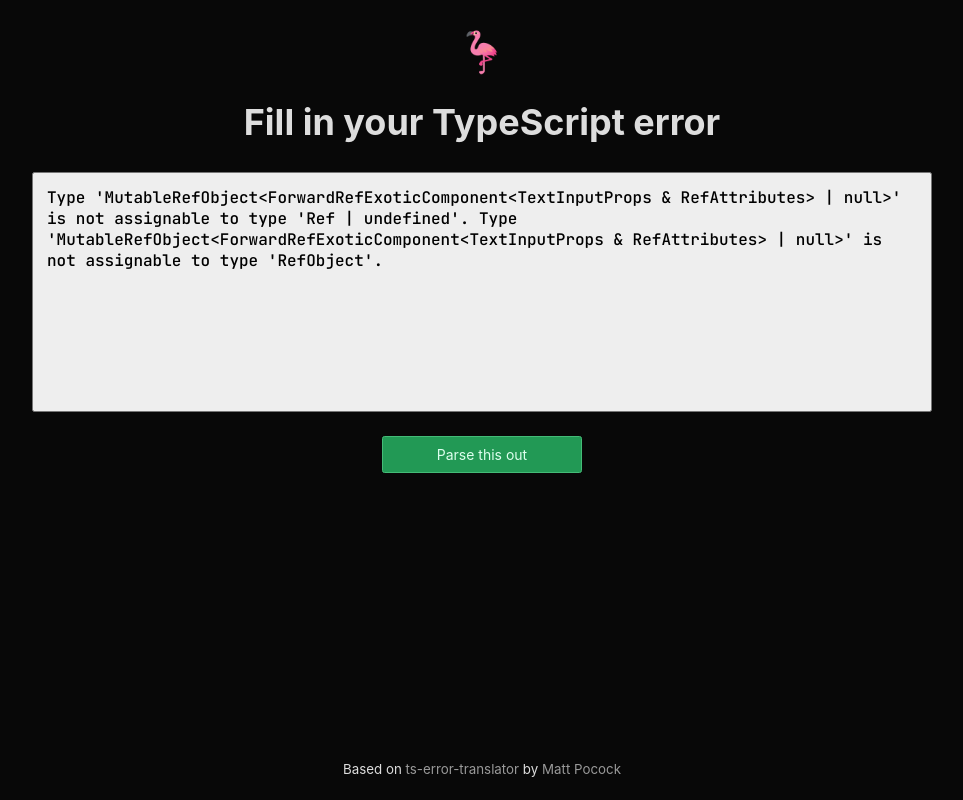
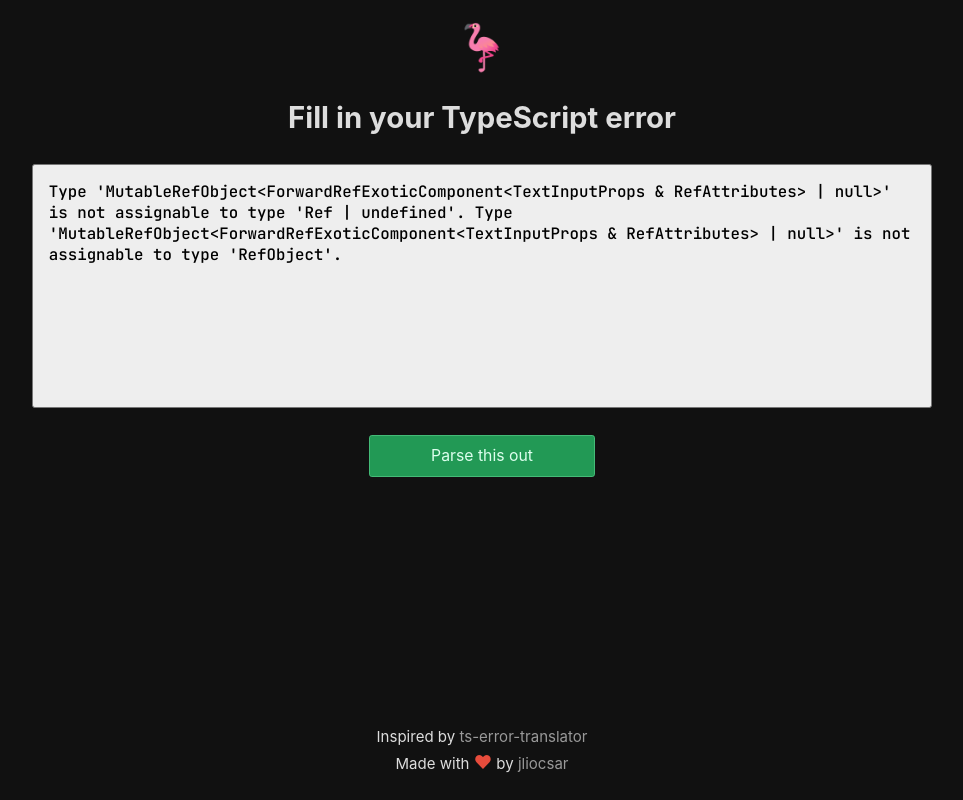
Before and after one commit to jliocsar/better-ts-errors, a Next.js app in the folder apps/web/: page / in a window 1280 px wide. Shown: the whole page, without its empty margins (158-1121 px from the left). Built offline with nearby package versions, Linux system fonts and the light colour scheme.

Commit message:
feat: :tada: v1 or smth

```diff
--- a/apps/web/package.json
+++ b/apps/web/package.json
@@ -1,6 +1,6 @@
 {
   "name": "@better-ts-errors/web",
-  "version": "0.1.0",
+  "version": "1.0.0",
   "private": true,
   "scripts": {
     "dev": "next dev",
--- a/apps/web/src/components/footer/footer.component.tsx
+++ b/apps/web/src/components/footer/footer.component.tsx
@@ -3,7 +3,7 @@ import styles from './footer.module.css'
 export const Footer = () => (
   <footer className={styles.footer}>
     <small>
-      Based on{' '}
+      Inspired by{' '}
       <a
         target="_blank"
         href="https://github.com/mattpocock/ts-error-translator"
@@ -12,14 +12,16 @@ export const Footer = () => (
       >
         ts-error-translator
       </a>{' '}
-      by{' '}
+    </small>
+    <small>
+      Made with <span className={styles.heart}>❤</span> by{' '}
       <a
         target="_blank"
-        href="https://twitter.com/mpocock1"
+        href="https://github.com/jliocsar"
         rel="noopener noreferrer"
         className={styles.link}
       >
-        Matt Pocock
+        jliocsar
       </a>
     </small>
   </footer>
--- a/apps/web/src/components/footer/footer.module.css
+++ b/apps/web/src/components/footer/footer.module.css
@@ -1,5 +1,6 @@
 .footer {
   display: flex;
+  flex-direction: column;
   justify-content: center;
   align-items: center;
   margin-top: auto;
@@ -19,3 +20,8 @@
   color: var(--text-color);
   text-decoration-color: var(--text-color);
 }
+
+.heart {
+  color: #e74c3c;
+  font-size: 1.6rem;
+}
--- /dev/null
+++ b/apps/web/src/components/header/header.component.tsx
@@ -0,0 +1,8 @@
+import styles from './header.module.css'
+
+export const Header = () => (
+  <header className={styles.header}>
+    <b className={styles.titleIcon}>🦩</b>
+    <h1 className={styles.title}>Fill in your TypeScript error</h1>
+  </header>
+)
--- /dev/null
+++ b/apps/web/src/components/header/header.module.css
@@ -0,0 +1,36 @@
+.header {
+  display: flex;
+  align-items: center;
+  justify-content: center;
+  padding-top: 1rem;
+}
+
+.titleIcon {
+  font-size: 4rem;
+}
+
+.title {
+  font-size: 1.6rem;
+  margin: 1rem 0;
+}
+
+@media screen and (min-width: 600px) {
+  .title {
+    font-size: 2.2rem;
+  }
+}
+
+@media screen and (min-width: 1024px) {
+  .header {
+    flex-direction: column;
+  }
+
+  .title {
+    font-size: 2.6rem;
+  }
+
+  .title,
+  .titleIcon {
+    text-align: center;
+  }
+}
--- /dev/null
+++ b/apps/web/src/components/header/index.ts
@@ -0,0 +1 @@
+export * from './header.component'
--- a/apps/web/src/pages/home.module.css
+++ b/apps/web/src/pages/home.module.css
@@ -4,25 +4,7 @@
   max-width: 900px;
   min-height: 100vh;
   margin: auto;
-}
-
-.header {
-  display: flex;
-  flex-direction: column;
-}
-
-.titleIcon,
-.title {
-  text-align: center;
-}
-
-.titleIcon {
-  margin: 2rem 0 0;
-  font-size: 4rem;
-}
-
-.title {
-  margin: 1rem 0;
+  padding: 0 1.8rem;
 }
 
 .main {
@@ -54,7 +36,7 @@
   resize: none;
   padding: 1.4rem;
   font-weight: 500;
-  font-size: 1.6rem;
+  font-size: 1.4rem;
 }
 
 .form .button {
@@ -79,6 +61,7 @@
 
 .markdown {
   overflow-x: auto;
+  font-size: 1.6rem;
 }
 
 .markdown h3 {
@@ -94,3 +77,9 @@
   margin-top: 4rem;
   border-color: #666;
 }
+
+@media screen and (min-width: 1024px) {
+  .container {
+    padding: 0;
+  }
+}
--- a/apps/web/src/pages/index.tsx
+++ b/apps/web/src/pages/index.tsx
@@ -5,6 +5,7 @@ import { RegisterOptions, SubmitHandler, useForm } from 'react-hook-form'
 import { toast } from 'react-toastify'
 
 import { Footer } from '~/components/footer'
+import { Header } from '~/components/header'
 import { ERROR_EXAMPLE } from '~/constants/errors-examples'
 
 import styles from './home.module.css'
@@ -70,10 +71,7 @@ const Home: NextPage = () => {
         <link rel="icon" href="/favicon.ico" />
       </Head>
       <div className={styles.container}>
-        <header className={styles.header}>
-          <b className={styles.titleIcon}>🦩</b>
-          <h1 className={styles.title}>Fill in your TypeScript error</h1>
-        </header>
+        <Header />
         <main className={styles.main}>
           <form
             className={styles.form}
--- a/apps/web/src/styles/globals.css
+++ b/apps/web/src/styles/globals.css
@@ -1,5 +1,5 @@
 :root {
-  --background-color: #080808;
+  --background-color: #111;
   --text-color: #ddd;
 }
 
@@ -17,7 +17,7 @@ code {
 }
 
 html {
-  font-size: 10px;
+  font-size: clamp(calc(10px + 0.1vw), 10px, 16px);
 }
 
 html,
```
Also changed, not shown: 1 other file (tests, documents, lock files or other folders).
